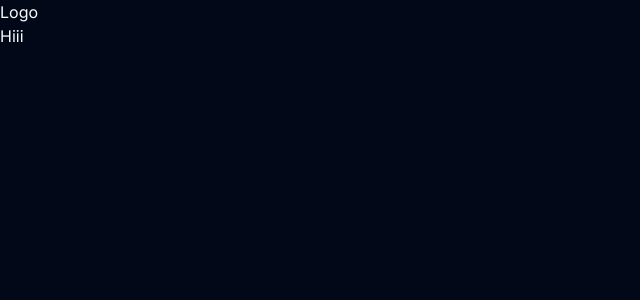
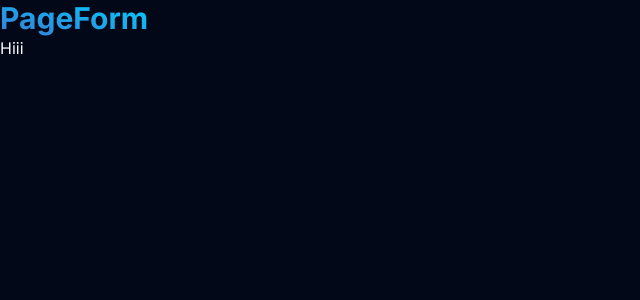
Before and after one commit to Adit0507/Form-Builder, a Next.js app: page / in a window 1280 px wide. Shown: the top 300 px of the page, without its empty margins (0-640 px from the left). Built offline with nearby package versions, Linux system fonts and the light colour scheme.

Commit message:
logo component done

```diff
--- a/components/Logo.tsx
+++ b/components/Logo.tsx
@@ -1,9 +1,14 @@
-import React from 'react'
+import Link from "next/link";
 
 const Logo = () => {
   return (
-    <div>Logo</div>
-  )
-}
+    <Link
+      href={"/"}
+      className="font-bold text-3xl bg-gradient-to-bl from-[#00d2ff] to-[#3a7bd5] text-transparent bg-clip-text hover:cursor-pointer"
+    >
+      PageForm
+    </Link>
+  );
+};
 
-export default Logo
+export default Logo;
```
